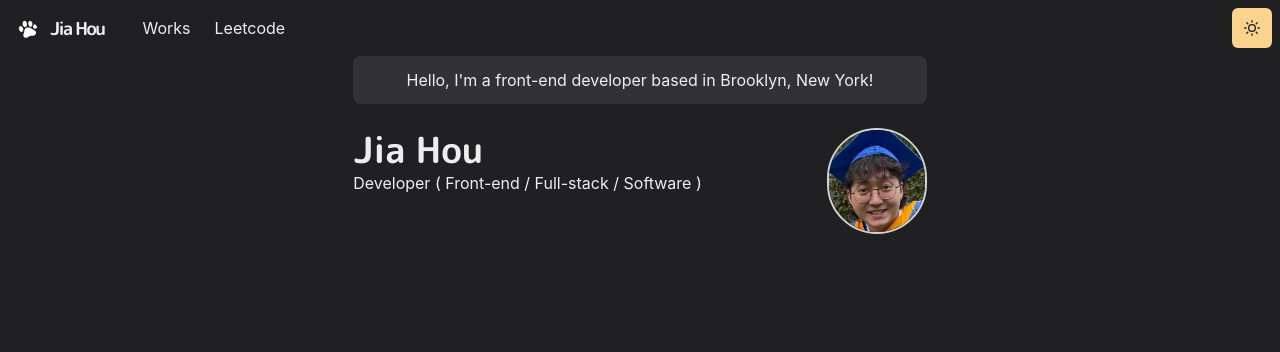
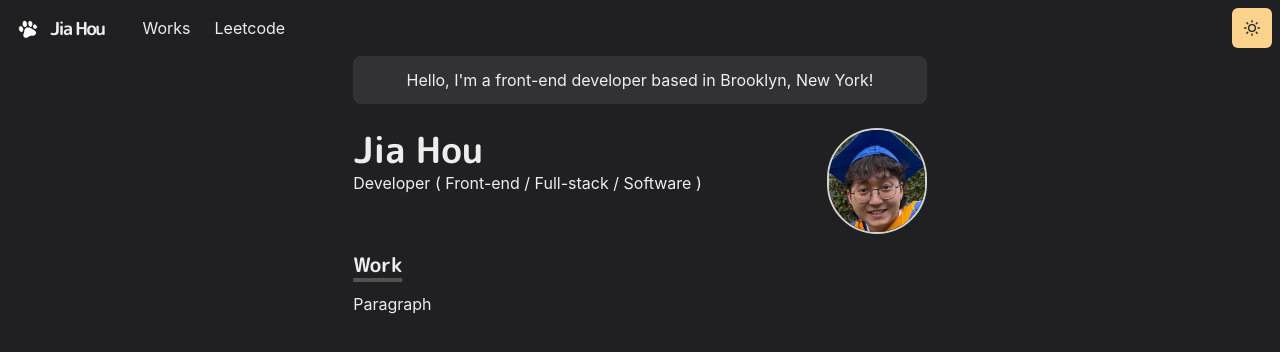
Before and after one commit to jaykaicheng/jaykaicheng-homepage, a Next.js app: page / in a window 1280 px wide. Shown: the top 352 px of the page. Built offline with nearby package versions, Linux system fonts and the light colour scheme.

Commit message:
finish sections for website

```diff
--- a/components/logo.js
+++ b/components/logo.js
@@ -1,6 +1,9 @@
 import Link from 'next/link'
 import Image from 'next/image'
-import { Text, useColorModeValue } from '@chakra-ui/react'
+import {
+  Text,
+  useColorModeValue
+} from '@chakra-ui/react'
 import styled from '@emotion/styled'
 
 const LogoBox = styled.span`
--- a/components/section.js
+++ b/components/section.js
@@ -1,16 +1,24 @@
 import { motion } from 'framer-motion'
-import { chakra, shouldForwardProp } from '@chakra-ui/react'
+import {
+  chakra,
+  shouldForwardProp
+} from '@chakra-ui/react'
 
 const StyledDiv = chakra(motion.div, {
-    shouldForwardProp: prop => {
-        return shouldForwardProp(prop) || prop === 'transition'
-    }
+  shouldForwardProp: prop => {
+    return shouldForwardProp(prop) || prop === 'transition'
+  }
 })
 
 const Section = ({ children, delay= 0}) => (
-    <StyledDiv>
-
-    </StyledDiv>
+  <StyledDiv
+    initial={{y: 10, opacity: 0}}
+    animate={{y: 0, opacity: 1}}
+    transition={{duration: 0.8, delay }}
+    mb={6}
+  >
+    {children}
+  </StyledDiv>
 )
 
 export default Section
--- a/pages/index.js
+++ b/pages/index.js
@@ -1,4 +1,11 @@
-import { Container, Box, Heading, Image, useColorModeValue } from '@chakra-ui/react'
+import {
+  Container,
+  Box,
+  Heading,
+  Image,
+  useColorModeValue
+} from '@chakra-ui/react'
+import Section from '../components/section'
 
 const Page = () => {
   return (
@@ -38,6 +45,13 @@ const Page = () => {
           />
         </Box>
       </Box>
+
+      <Section delay={0.1}>
+        <Heading as="h3" variant="section-title">
+          Work
+        </Heading>
+        <p>Paragraph</p>
+      </Section>
     </Container>
   )
 }
```
Also changed, not shown: components/layouts/main.js (+5 -2 lines).
